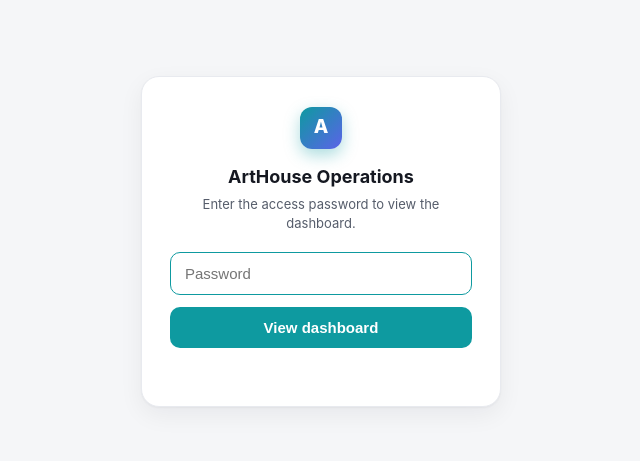
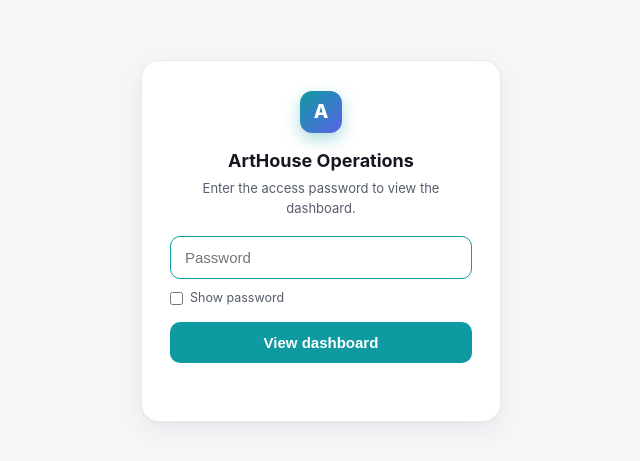
Before and after one commit to henry-hai/arthouse-ops, a plain HTML site: page dashboard/Index.html in a window 1280 px wide. Shown: the part 159-620 px from the top of the page, without its empty margins (319-959 px from the left). Drawn offline with Linux system fonts and the light colour scheme.

Commit message:
refactor: read the dashboard password from Script Properties, add show-password
- Move the access password out of the code into Apps Script Script Properties
  (a secret store), so no credential is committed and there is nothing to edit in
  the source before deploying.
- Trim the submitted password before comparing, so a stray copied space no longer
  causes a false "incorrect password".
- Add a show-password toggle to the login screen.
- Update dashboard/README to match (set the password in Script Properties).

```diff
--- a/dashboard/Index.html
+++ b/dashboard/Index.html
@@ -96,6 +96,8 @@
   .login-card p{margin:0 0 18px;font-size:13px;color:var(--ink2);}
   .login-card input{width:100%;padding:12px 14px;border:1px solid var(--line);border-radius:10px;font-size:15px;margin-bottom:12px;}
   .login-card input:focus{outline:none;border-color:var(--teal);}
+  .login-card .showpw{display:flex;align-items:center;gap:7px;font-size:12.5px;color:var(--ink2);margin:-2px 0 14px;cursor:pointer;}
+  .login-card .showpw input{width:auto;margin:0;padding:0;}
   .login-card button{width:100%;padding:12px;border:none;border-radius:10px;background:var(--teal);color:#fff;font-size:15px;font-weight:600;cursor:pointer;}
   .login-card button:hover{background:var(--teal-d);}
   .login-err{color:var(--red);font-size:13px;margin-top:10px;min-height:18px;}
@@ -110,6 +112,7 @@
     <h2>ArtHouse Operations</h2>
     <p>Enter the access password to view the dashboard.</p>
     <input id="pw" type="password" placeholder="Password" autocomplete="current-password">
+    <label class="showpw"><input type="checkbox" id="showpw"> Show password</label>
     <button id="pwbtn">View dashboard</button>
     <div class="login-err" id="pwerr"></div>
   </div>
@@ -194,6 +197,7 @@
   }
   document.getElementById('pwbtn').onclick = function(){ tryAuth(document.getElementById('pw').value, false); };
   document.getElementById('pw').addEventListener('keydown', function(e){ if(e.key === 'Enter') tryAuth(this.value, false); });
+  document.getElementById('showpw').addEventListener('change', function(){ document.getElementById('pw').type = this.checked ? 'text' : 'password'; });
   (function(){ var s=null; try{ s=sessionStorage.getItem('ah_pw'); }catch(e){} if(s){ tryAuth(s, true); } document.getElementById('pw').focus(); })();
 
   function onErr(e){
```
Also changed, not shown: 2 other files.
